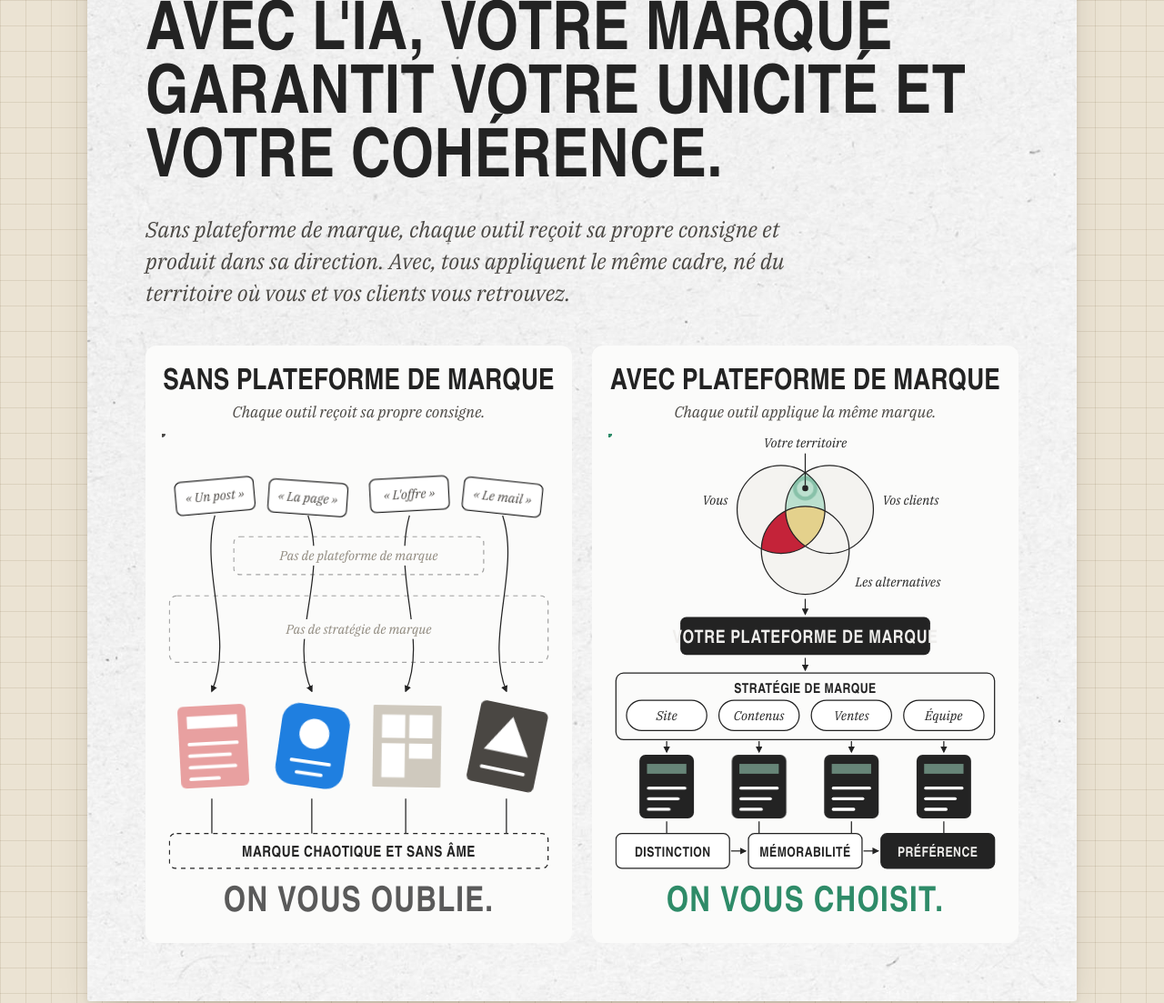
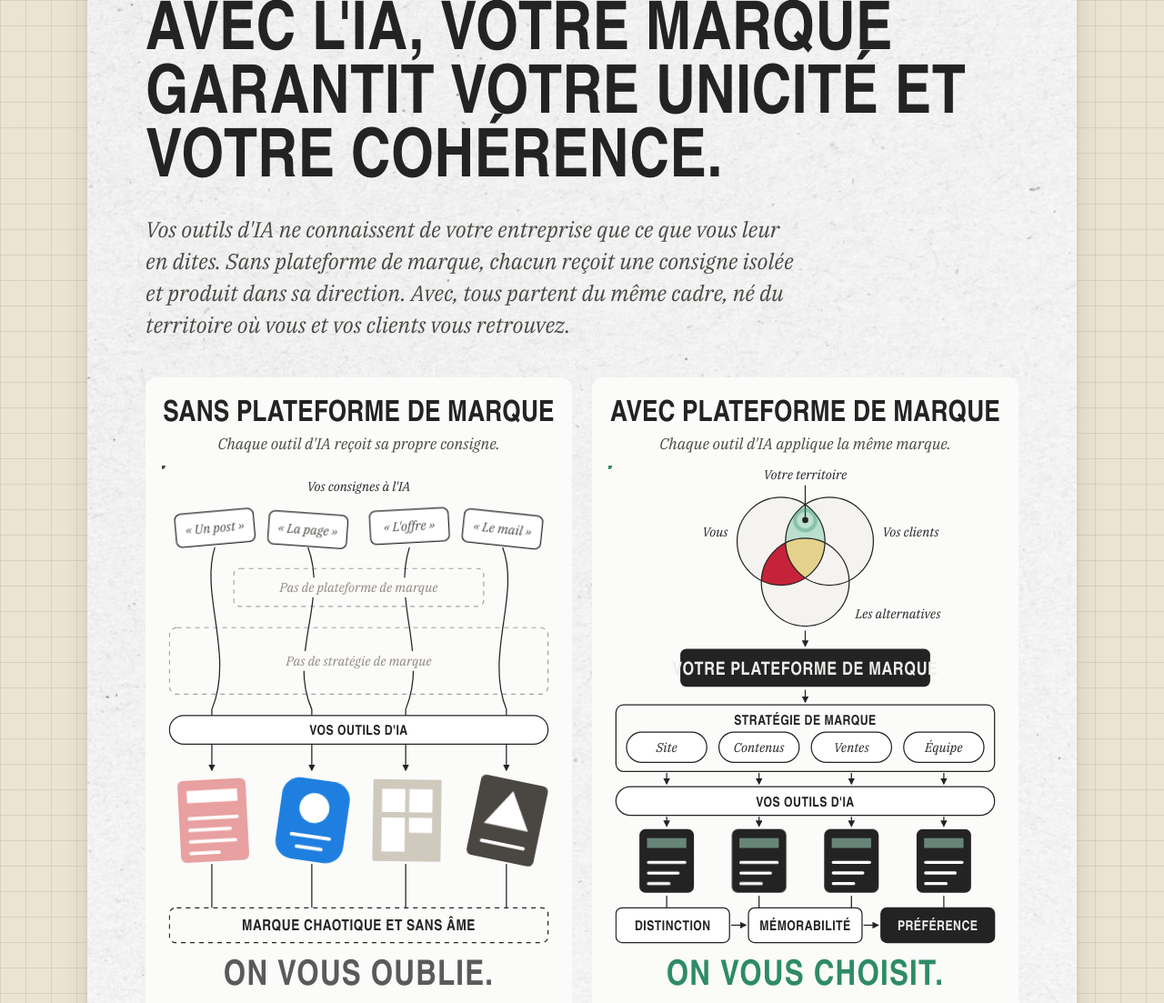
Before and after one commit to color-moon/simonpetreau-site, a plain HTML site: page index.html in a window 1280 px wide. Shown: the part 2632-3735 px from the top of the page at 91% size. Drawn offline with Linux system fonts and the light colour scheme; a web font is replaced by a local one.

Commit message:
Le principe : les outils d'IA apparaissent dans les deux schémas
Co-Authored-By: Claude Fable 5.2 <noreply@anthropic.com>
Claude-Session: https://claude.ai/code/session_01SoAJyFqDsAWhTkWitWAcW7

```diff
--- a/index.html
+++ b/index.html
@@ -376,22 +376,22 @@
   <section class="sheet reveal" id="principe">
     <span class="kicker">/02/ Le principe</span>
     <h2>Avec l'IA, votre marque garantit votre unicité et votre cohérence.</h2>
-    <p class="lead" style="margin-top:22px">Sans plateforme de marque, chaque outil reçoit sa propre consigne et produit dans sa direction. Avec, tous appliquent le même cadre, né du territoire où vous et vos clients vous retrouvez.</p>
+    <p class="lead" style="margin-top:22px">Vos outils d'IA ne connaissent de votre entreprise que ce que vous leur en dites. Sans plateforme de marque, chacun reçoit une consigne isolée et produit dans sa direction. Avec, tous partent du même cadre, né du territoire où vous et vos clients vous retrouvez.</p>
     <div class="panels">
       <figure class="panel anim">
         <h3>Sans plateforme de marque</h3>
-        <p class="sub">Chaque outil reçoit sa propre consigne.</p>
-        <svg class="dia" viewBox="0 0 520 650" role="img" aria-label="Sans plateforme de marque, chaque consigne donnée à l'IA traverse l'entreprise sans cadre et produit un contenu différent des autres. Il en ressort une marque chaotique et sans âme : on vous oublie.">
+        <p class="sub">Chaque outil d'IA reçoit sa propre consigne.</p>
+        <svg class="dia" viewBox="0 0 520 706" role="img" aria-label="Sans plateforme de marque, chaque consigne donnée à vos outils d'IA arrive sans cadre et produit un contenu différent des autres. Il en ressort une marque chaotique et sans âme : on vous oublie.">
           <defs>
             <marker id="mA" viewBox="0 0 10 10" refX="8" refY="5" markerWidth="6" markerHeight="6" orient="auto-start-reverse"><path d="M0,0 L10,5 L0,10 z" fill="#232323"/></marker>
           </defs>
 
           <!-- trajets sans cadre -->
           <g fill="none" stroke="#232323" stroke-width="1.5" marker-end="url(#mA)">
-            <path id="pA1" class="ln" pathLength="1" style="--d:.5s" d="M70 108 C50 180, 96 270, 66 340"/>
-            <path id="pA2" class="ln" pathLength="1" style="--d:.6s" d="M193 108 C220 190, 166 270, 198 340"/>
-            <path id="pA3" class="ln" pathLength="1" style="--d:.7s" d="M327 108 C304 190, 352 270, 322 340"/>
-            <path id="pA4" class="ln" pathLength="1" style="--d:.8s" d="M450 108 C474 180, 426 270, 455 340"/>
+            <path id="pA1" class="ln" pathLength="1" style="--d:.5s" d="M70 108 C50 170, 96 250, 66 322 L66 402"/>
+            <path id="pA2" class="ln" pathLength="1" style="--d:.6s" d="M193 108 C220 180, 166 250, 198 322 L198 402"/>
+            <path id="pA3" class="ln" pathLength="1" style="--d:.7s" d="M327 108 C304 180, 352 250, 322 322 L322 402"/>
+            <path id="pA4" class="ln" pathLength="1" style="--d:.8s" d="M450 108 C474 170, 426 250, 455 322 L455 402"/>
           </g>
           <!-- chaque consigne descend à son propre rythme -->
           <g class="pz flow" style="--d:2s">
@@ -400,6 +400,8 @@
             <circle r="4.5" fill="#b3ada2"><animateMotion dur="2.4s" begin="-0.6s" repeatCount="indefinite"><mpath href="#pA3"/></animateMotion></circle>
             <circle r="4.5" fill="#4a4743"><animateMotion dur="3.9s" begin="-2.2s" repeatCount="indefinite"><mpath href="#pA4"/></animateMotion></circle>
           </g>
+
+          <text x="260" y="34" text-anchor="middle" class="svg-serif svg-ink">Vos consignes à l'IA</text>
 
           <!-- consignes isolées -->
           <g text-anchor="middle">
@@ -421,43 +423,49 @@
             <text x="260" y="264" text-anchor="middle" class="svg-serif svg-ghost">Pas de stratégie de marque</text>
           </g>
 
+          <!-- les outils d'IA, sans cadre -->
+          <g class="pz" style="--d:1.3s">
+            <rect x="10" y="330" width="500" height="38" rx="19" fill="#fff" stroke="#232323" stroke-width="1.5"/>
+            <text x="260" y="356" text-anchor="middle" class="svg-display" font-size="18">Vos outils d'IA</text>
+          </g>
+
           <!-- productions sans continuité -->
-          <g class="pz" style="--d:1.5s"><g transform="rotate(-7 66 410) translate(66 410) scale(.9) translate(-66 -410)"><g class="wob" style="--w:5.2s">
-            <rect x="16" y="350" width="100" height="120" rx="8" fill="#e8a0a0"/>
-            <rect x="29" y="365" width="74" height="18" fill="#fff"/>
-            <g stroke="#fff" stroke-width="5" stroke-linecap="round"><line x1="31" y1="406" x2="101" y2="406"/><line x1="31" y1="423" x2="90" y2="423"/><line x1="31" y1="440" x2="97" y2="440"/><line x1="31" y1="457" x2="72" y2="457"/></g>
+          <g class="pz" style="--d:1.5s"><g transform="rotate(-7 66 466) translate(66 466) scale(.9) translate(-66 -466)"><g class="wob" style="--w:5.2s">
+            <rect x="16" y="406" width="100" height="120" rx="8" fill="#e8a0a0"/>
+            <rect x="29" y="421" width="74" height="18" fill="#fff"/>
+            <g stroke="#fff" stroke-width="5" stroke-linecap="round"><line x1="31" y1="462" x2="101" y2="462"/><line x1="31" y1="479" x2="90" y2="479"/><line x1="31" y1="496" x2="97" y2="496"/><line x1="31" y1="513" x2="72" y2="513"/></g>
           </g></g></g>
-          <g class="pz" style="--d:1.6s"><g transform="rotate(5 198 410) translate(198 410) scale(.9) translate(-198 -410)"><g class="wob" style="--w:6.4s">
-            <rect x="148" y="350" width="100" height="120" rx="26" fill="#1f7fe0"/>
-            <circle cx="198" cy="392" r="22" fill="#fff"/>
-            <g stroke="#fff" stroke-width="5" stroke-linecap="round"><line x1="170" y1="434" x2="226" y2="434"/><line x1="180" y1="451" x2="216" y2="451"/></g>
+          <g class="pz" style="--d:1.6s"><g transform="rotate(5 198 466) translate(198 466) scale(.9) translate(-198 -466)"><g class="wob" style="--w:6.4s">
+            <rect x="148" y="406" width="100" height="120" rx="26" fill="#1f7fe0"/>
+            <circle cx="198" cy="448" r="22" fill="#fff"/>
+            <g stroke="#fff" stroke-width="5" stroke-linecap="round"><line x1="170" y1="490" x2="226" y2="490"/><line x1="180" y1="507" x2="216" y2="507"/></g>
           </g></g></g>
-          <g class="pz" style="--d:1.7s"><g transform="rotate(-3 322 410) translate(322 410) scale(.9) translate(-322 -410)"><g class="wob" style="--w:4.6s">
-            <rect x="272" y="350" width="100" height="120" rx="2" fill="#cfc9be"/>
-            <g fill="#fff"><rect x="285" y="364" width="34" height="34"/><rect x="325" y="364" width="34" height="34"/><rect x="285" y="406" width="34" height="50"/><rect x="325" y="406" width="34" height="22"/></g>
+          <g class="pz" style="--d:1.7s"><g transform="rotate(-3 322 466) translate(322 466) scale(.9) translate(-322 -466)"><g class="wob" style="--w:4.6s">
+            <rect x="272" y="406" width="100" height="120" rx="2" fill="#cfc9be"/>
+            <g fill="#fff"><rect x="285" y="420" width="34" height="34"/><rect x="325" y="420" width="34" height="34"/><rect x="285" y="462" width="34" height="50"/><rect x="325" y="462" width="34" height="22"/></g>
           </g></g></g>
-          <g class="pz" style="--d:1.8s"><g transform="rotate(8 455 410) translate(455 410) scale(.9) translate(-455 -410)"><g class="wob" style="--w:5.8s">
-            <rect x="405" y="350" width="100" height="120" rx="8" fill="#4a4743"/>
-            <path d="M455 366 L488 420 L422 420 Z" fill="#fff"/>
-            <line x1="424" y1="446" x2="486" y2="446" stroke="#fff" stroke-width="5" stroke-linecap="round"/>
+          <g class="pz" style="--d:1.8s"><g transform="rotate(8 455 466) translate(455 466) scale(.9) translate(-455 -466)"><g class="wob" style="--w:5.8s">
+            <rect x="405" y="406" width="100" height="120" rx="8" fill="#4a4743"/>
+            <path d="M455 422 L488 476 L422 476 Z" fill="#fff"/>
+            <line x1="424" y1="502" x2="486" y2="502" stroke="#fff" stroke-width="5" stroke-linecap="round"/>
           </g></g></g>
 
           <!-- ce qu'on perçoit -->
           <g fill="none" stroke="#232323" stroke-width="1.5">
-            <path class="ln" pathLength="1" style="--d:2.1s" d="M66 482 L66 528"/><path class="ln" pathLength="1" style="--d:2.1s" d="M198 482 L198 528"/><path class="ln" pathLength="1" style="--d:2.1s" d="M322 482 L322 528"/><path class="ln" pathLength="1" style="--d:2.1s" d="M455 482 L455 528"/>
+            <path class="ln" pathLength="1" style="--d:2.1s" d="M66 526 L66 584"/><path class="ln" pathLength="1" style="--d:2.1s" d="M198 526 L198 584"/><path class="ln" pathLength="1" style="--d:2.1s" d="M322 526 L322 584"/><path class="ln" pathLength="1" style="--d:2.1s" d="M455 526 L455 584"/>
           </g>
           <g class="pz" style="--d:2.3s">
-            <rect class="march" x="10" y="528" width="500" height="46" rx="8" fill="#fbfbfa" stroke="#232323" stroke-width="1.5" stroke-dasharray="6 6"/>
-            <text x="260" y="558" text-anchor="middle" class="svg-display" font-size="20">Marque chaotique et sans âme</text>
+            <rect class="march" x="10" y="584" width="500" height="46" rx="8" fill="#fbfbfa" stroke="#232323" stroke-width="1.5" stroke-dasharray="6 6"/>
+            <text x="260" y="614" text-anchor="middle" class="svg-display" font-size="20">Marque chaotique et sans âme</text>
           </g>
-          <g class="pz" style="--d:2.9s"><text x="260" y="630" text-anchor="middle" class="svg-display fade-out" font-size="46">On vous oublie.</text></g>
+          <g class="pz" style="--d:2.9s"><text x="260" y="686" text-anchor="middle" class="svg-display fade-out" font-size="46">On vous oublie.</text></g>
         </svg>
       </figure>
 
       <figure class="panel anim">
         <h3>Avec plateforme de marque</h3>
-        <p class="sub">Chaque outil applique la même marque.</p>
-        <svg class="dia" viewBox="0 0 520 650" role="img" aria-label="Avec une plateforme de marque, le territoire où vous et vos clients vous retrouvez, à l'écart des alternatives, nourrit la stratégie de marque qui couvre le site, les contenus, les ventes et l'équipe. Les productions sont cohérentes, ce qui crée de la distinction, de la mémorabilité et de la préférence : on vous choisit.">
+        <p class="sub">Chaque outil d'IA applique la même marque.</p>
+        <svg class="dia" viewBox="0 0 520 706" role="img" aria-label="Avec une plateforme de marque, le territoire où vous et vos clients vous retrouvez, à l'écart des alternatives, nourrit la stratégie de marque, puis vos outils d'IA. Les productions sont cohérentes, ce qui crée de la distinction, de la mémorabilité et de la préférence : on vous choisit.">
           <defs>
             <marker id="mB" viewBox="0 0 10 10" refX="8" refY="5" markerWidth="6" markerHeight="6" orient="auto-start-reverse"><path d="M0,0 L10,5 L0,10 z" fill="#232323"/></marker>
             <clipPath id="cB"><circle cx="292" cy="100" r="58"/></clipPath>
@@ -490,10 +498,10 @@
           <g class="pz flow" style="--d:3.1s" fill="#2e8b68">
             <circle r="4.5"><animateMotion dur="2.6s" repeatCount="indefinite" path="M260 214 L260 312"/></circle>
             <circle r="4.5"><animateMotion dur="2.6s" begin="-1.3s" repeatCount="indefinite" path="M260 214 L260 312"/></circle>
-            <circle r="4.5"><animateMotion dur="2.6s" repeatCount="indefinite" path="M77 384 L77 528"/></circle>
-            <circle r="4.5"><animateMotion dur="2.6s" repeatCount="indefinite" path="M199 384 L199 528"/></circle>
-            <circle r="4.5"><animateMotion dur="2.6s" repeatCount="indefinite" path="M321 384 L321 528"/></circle>
-            <circle r="4.5"><animateMotion dur="2.6s" repeatCount="indefinite" path="M443 384 L443 528"/></circle>
+            <circle r="4.5"><animateMotion dur="2.6s" repeatCount="indefinite" path="M77 384 L77 584"/></circle>
+            <circle r="4.5"><animateMotion dur="2.6s" repeatCount="indefinite" path="M199 384 L199 584"/></circle>
+            <circle r="4.5"><animateMotion dur="2.6s" repeatCount="indefinite" path="M321 384 L321 584"/></circle>
+            <circle r="4.5"><animateMotion dur="2.6s" repeatCount="indefinite" path="M443 384 L443 584"/></circle>
           </g>
 
           <path class="ln" pathLength="1" style="--d:1.3s" d="M260 218 L260 238" fill="none" stroke="#232323" stroke-width="1.5" marker-end="url(#mB)"/>
@@ -517,24 +525,32 @@
           <g fill="none" stroke="#232323" stroke-width="1.5" marker-end="url(#mB)">
             <path class="ln" pathLength="1" style="--d:2.5s" d="M77 406 L77 420"/><path class="ln" pathLength="1" style="--d:2.5s" d="M199 406 L199 420"/><path class="ln" pathLength="1" style="--d:2.5s" d="M321 406 L321 420"/><path class="ln" pathLength="1" style="--d:2.5s" d="M443 406 L443 420"/>
           </g>
+          <!-- les outils d'IA, nourris par la stratégie -->
+          <g class="pz" style="--d:2.55s">
+            <rect class="lit" style="--l:1s" x="10" y="424" width="500" height="38" rx="19" fill="#fff" stroke="#232323" stroke-width="1.5"/>
+            <text x="260" y="450" text-anchor="middle" class="svg-display" font-size="18">Vos outils d'IA</text>
+          </g>
+          <g fill="none" stroke="#232323" stroke-width="1.5" marker-end="url(#mB)">
+            <path class="ln" pathLength="1" style="--d:2.6s" d="M77 464 L77 476"/><path class="ln" pathLength="1" style="--d:2.6s" d="M199 464 L199 476"/><path class="ln" pathLength="1" style="--d:2.6s" d="M321 464 L321 476"/><path class="ln" pathLength="1" style="--d:2.6s" d="M443 464 L443 476"/>
+          </g>
           <!-- productions cohérentes -->
-          <g class="pz" style="--d:2.6s"><rect x="41" y="424" width="72" height="84" rx="8" fill="#232323"/><rect class="barpulse" style="--l:1.2s" x="51" y="436" width="52" height="13" fill="#9fd6bd"/><g stroke="#fff" stroke-width="4" stroke-linecap="round"><line x1="53" y1="468" x2="101" y2="468"/><line x1="53" y1="482" x2="92" y2="482"/><line x1="53" y1="496" x2="80" y2="496"/></g></g>
-          <g class="pz" style="--d:2.7s"><rect x="163" y="424" width="72" height="84" rx="8" fill="#232323"/><rect class="barpulse" style="--l:1.2s" x="173" y="436" width="52" height="13" fill="#9fd6bd"/><g stroke="#fff" stroke-width="4" stroke-linecap="round"><line x1="175" y1="468" x2="223" y2="468"/><line x1="175" y1="482" x2="214" y2="482"/><line x1="175" y1="496" x2="202" y2="496"/></g></g>
-          <g class="pz" style="--d:2.8s"><rect x="285" y="424" width="72" height="84" rx="8" fill="#232323"/><rect class="barpulse" style="--l:1.2s" x="295" y="436" width="52" height="13" fill="#9fd6bd"/><g stroke="#fff" stroke-width="4" stroke-linecap="round"><line x1="297" y1="468" x2="345" y2="468"/><line x1="297" y1="482" x2="336" y2="482"/><line x1="297" y1="496" x2="324" y2="496"/></g></g>
-          <g class="pz" style="--d:2.9s"><rect x="407" y="424" width="72" height="84" rx="8" fill="#232323"/><rect class="barpulse" style="--l:1.2s" x="417" y="436" width="52" height="13" fill="#9fd6bd"/><g stroke="#fff" stroke-width="4" stroke-linecap="round"><line x1="419" y1="468" x2="467" y2="468"/><line x1="419" y1="482" x2="458" y2="482"/><line x1="419" y1="496" x2="446" y2="496"/></g></g>
+          <g class="pz" style="--d:2.6s"><rect x="41" y="480" width="72" height="84" rx="8" fill="#232323"/><rect class="barpulse" style="--l:1.5s" x="51" y="492" width="52" height="13" fill="#9fd6bd"/><g stroke="#fff" stroke-width="4" stroke-linecap="round"><line x1="53" y1="524" x2="101" y2="524"/><line x1="53" y1="538" x2="92" y2="538"/><line x1="53" y1="552" x2="80" y2="552"/></g></g>
+          <g class="pz" style="--d:2.7s"><rect x="163" y="480" width="72" height="84" rx="8" fill="#232323"/><rect class="barpulse" style="--l:1.5s" x="173" y="492" width="52" height="13" fill="#9fd6bd"/><g stroke="#fff" stroke-width="4" stroke-linecap="round"><line x1="175" y1="524" x2="223" y2="524"/><line x1="175" y1="538" x2="214" y2="538"/><line x1="175" y1="552" x2="202" y2="552"/></g></g>
+          <g class="pz" style="--d:2.8s"><rect x="285" y="480" width="72" height="84" rx="8" fill="#232323"/><rect class="barpulse" style="--l:1.5s" x="295" y="492" width="52" height="13" fill="#9fd6bd"/><g stroke="#fff" stroke-width="4" stroke-linecap="round"><line x1="297" y1="524" x2="345" y2="524"/><line x1="297" y1="538" x2="336" y2="538"/><line x1="297" y1="552" x2="324" y2="552"/></g></g>
+          <g class="pz" style="--d:2.9s"><rect x="407" y="480" width="72" height="84" rx="8" fill="#232323"/><rect class="barpulse" style="--l:1.5s" x="417" y="492" width="52" height="13" fill="#9fd6bd"/><g stroke="#fff" stroke-width="4" stroke-linecap="round"><line x1="419" y1="524" x2="467" y2="524"/><line x1="419" y1="538" x2="458" y2="538"/><line x1="419" y1="552" x2="446" y2="552"/></g></g>
           <g fill="none" stroke="#232323" stroke-width="1.5">
-            <path class="ln" pathLength="1" style="--d:3s" d="M77 512 L77 528"/><path class="ln" pathLength="1" style="--d:3s" d="M199 512 L199 528"/><path class="ln" pathLength="1" style="--d:3s" d="M321 512 L321 528"/><path class="ln" pathLength="1" style="--d:3s" d="M443 512 L443 528"/>
+            <path class="ln" pathLength="1" style="--d:3s" d="M77 568 L77 584"/><path class="ln" pathLength="1" style="--d:3s" d="M199 568 L199 584"/><path class="ln" pathLength="1" style="--d:3s" d="M321 568 L321 584"/><path class="ln" pathLength="1" style="--d:3s" d="M443 568 L443 584"/>
           </g>
           <!-- effets -->
           <g text-anchor="middle">
-            <g class="pz" style="--d:3.2s"><rect class="lit" style="--l:1.8s" x="10" y="528" width="150" height="46" rx="8" fill="#fff" stroke="#232323" stroke-width="1.5"/><text x="85" y="558" class="svg-display" font-size="18">Distinction</text></g>
-            <g class="pz" style="--d:3.5s"><rect class="lit" style="--l:2.3s" x="185" y="528" width="150" height="46" rx="8" fill="#fff" stroke="#232323" stroke-width="1.5"/><text x="260" y="558" class="svg-display" font-size="18">Mémorabilité</text></g>
-            <g class="pz" style="--d:3.8s"><rect class="lit-dark" style="--l:2.8s" x="360" y="528" width="150" height="46" rx="8" fill="#232323" stroke="#232323" stroke-width="1.5"/><text x="435" y="558" class="svg-display" font-size="18" style="fill:#efeeec">Préférence</text></g>
+            <g class="pz" style="--d:3.2s"><rect class="lit" style="--l:2.1s" x="10" y="584" width="150" height="46" rx="8" fill="#fff" stroke="#232323" stroke-width="1.5"/><text x="85" y="614" class="svg-display" font-size="18">Distinction</text></g>
+            <g class="pz" style="--d:3.5s"><rect class="lit" style="--l:2.6s" x="185" y="584" width="150" height="46" rx="8" fill="#fff" stroke="#232323" stroke-width="1.5"/><text x="260" y="614" class="svg-display" font-size="18">Mémorabilité</text></g>
+            <g class="pz" style="--d:3.8s"><rect class="lit-dark" style="--l:3.1s" x="360" y="584" width="150" height="46" rx="8" fill="#232323" stroke="#232323" stroke-width="1.5"/><text x="435" y="614" class="svg-display" font-size="18" style="fill:#efeeec">Préférence</text></g>
           </g>
           <g fill="none" stroke="#232323" stroke-width="1.5" marker-end="url(#mB)">
-            <path class="ln" pathLength="1" style="--d:3.4s" d="M162 551 L181 551"/><path class="ln" pathLength="1" style="--d:3.7s" d="M337 551 L356 551"/>
+            <path class="ln" pathLength="1" style="--d:3.4s" d="M162 607 L181 607"/><path class="ln" pathLength="1" style="--d:3.7s" d="M337 607 L356 607"/>
           </g>
-          <g class="pz" style="--d:4.2s"><text x="260" y="630" text-anchor="middle" class="svg-display" font-size="46" style="fill:#2e8b68">On vous choisit.</text></g>
+          <g class="pz" style="--d:4.2s"><text x="260" y="686" text-anchor="middle" class="svg-display" font-size="46" style="fill:#2e8b68">On vous choisit.</text></g>
         </svg>
       </figure>
     </div>
```
